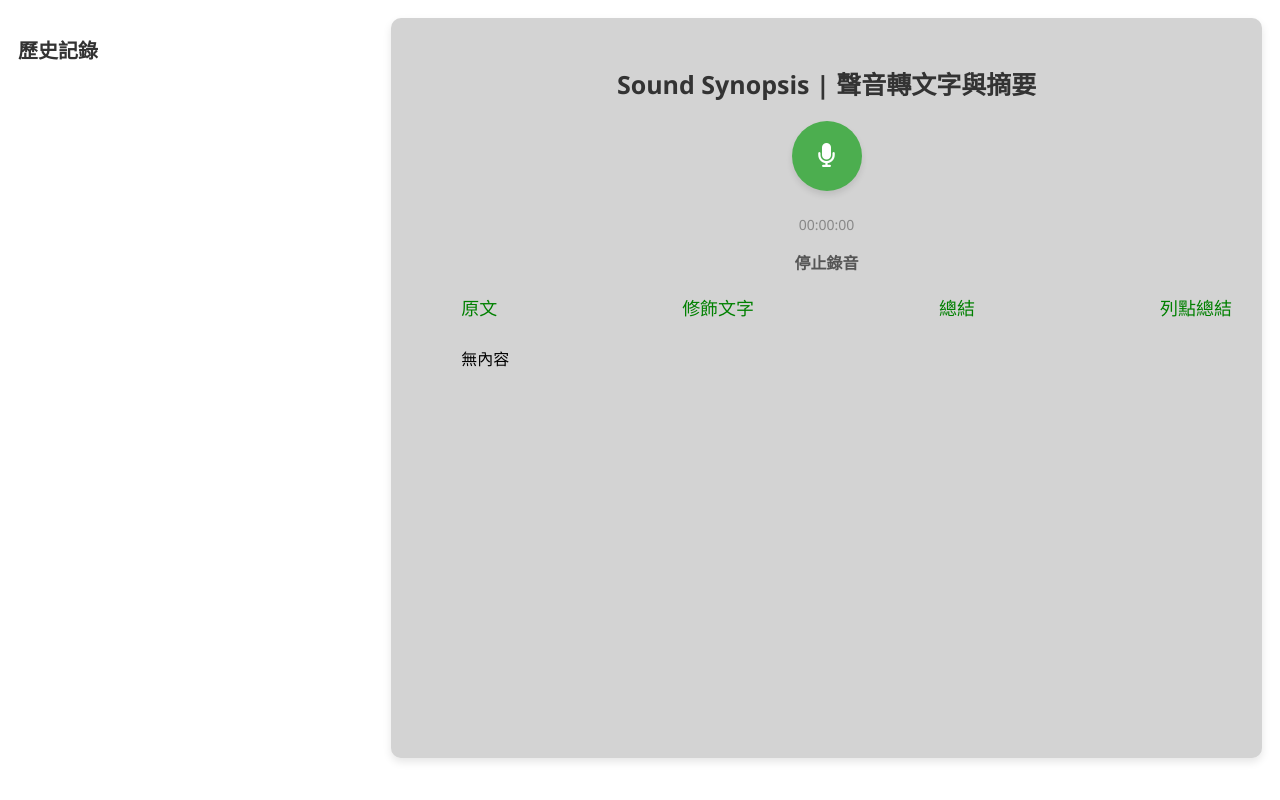
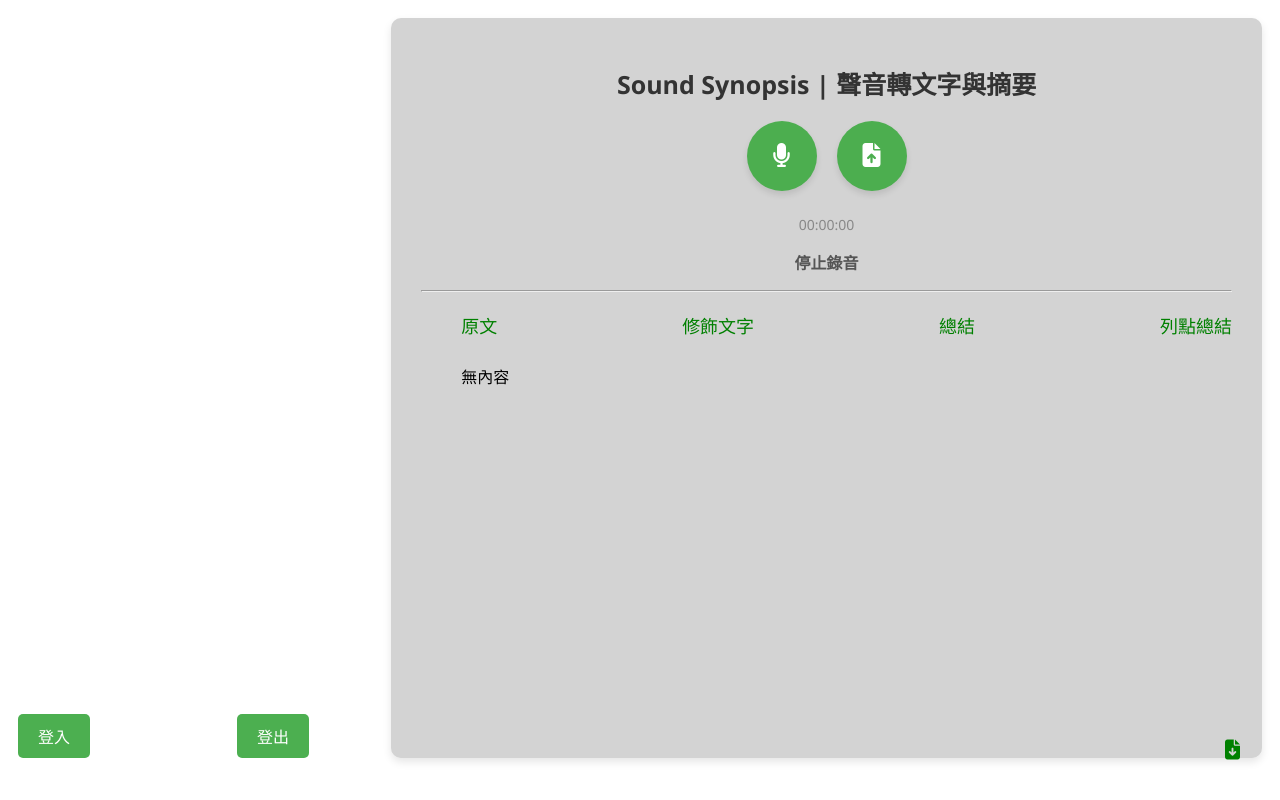
Before and after one commit to ShihPing0803/Sound-Synopsis, a Flask app: page / in a window 1280 px wide. Run offline with Flask 3, Linux system fonts and the light colour scheme; some libraries are stand-ins or nearby versions.

Commit message:
Update index.html

```diff
--- a/templates/index.html
+++ b/templates/index.html
@@ -10,29 +10,43 @@
 <body>
     <div class="wrap">
         <aside>
-            <h2>歷史記錄</h2>
             <ul id="historyContainer"></ul>
+            <div class="button-group">
+                <button class="login-button">登入</button>
+                <button class="logout-button">登出</button>
+            </div>
         </aside>
         <main>
             <h1>Sound Synopsis | 聲音轉文字與摘要</h1>
-            <button id="recordButton"><i class="fa-solid fa-microphone"></i></button>
-            <span id="loader" class="loader hidden"></span>
+            <div class="audio">
+                <button id="recordButton"><i class="fa-solid fa-microphone"></i></button>
+                <span class = "loader"></span>
+                <div class="file-upload-wrapper">
+                    <input type="file" id="fileInput" accept="audio/*" hidden>
+                    <button onclick="document.getElementById('fileInput').click();"><i class="fas fa-file-upload"></i></button>
+                </div>
+            </div>
             <p class="time">00:00:00</p>
             <p class="status">停止錄音</p>
+            <hr>
             <ul class="results">
-                <li><a href="#" class="tab-original">原文</a></li>
+                <li class="original-li"><a href="#" class="tab-original">原文</a></li>
                 <li><a href="#"  class="tab-modify">修飾文字</a></li>
                 <li><a href="#" class="tab-summary">總結</a></li>
                 <li><a href="#" class="tab-bullet">列點總結</a></li>
             </ul>
             <p class="content">無內容</p>
+            <a href="/download_transcript" class="download-doc fas fa-file-download"></a>
         </main>
     </div>
     <div class="mask hidden"></div>
     <div class="full-content hidden">
         <div class="full-content-header">
             <h3 class="history-title">聲音轉文字與摘要</h3>
-            <button class="close-btn"><i class="fa-solid fa-xmark"></i></button>
+            <div class="other-functions">
+                <!--<a href="/download_transcript" class="full-download-doc fas fa-file-download"></a>-->
+                <i class="fa-solid fa-xmark close-btn"></i>
+            </div>
         </div>
         <h4>原文：</h4>
         <p class="history-original"></p>
@@ -44,6 +58,6 @@
         <p class="history-bullet_point"></p>
     </div>
     <script src="https://www.gstatic.com/firebasejs/4.3.0/firebase.js"></script>
-    <script src="../static/index.js"></script>
+    <script type="module" src="../static/index.js"></script>
 </body>
 </html>
```
